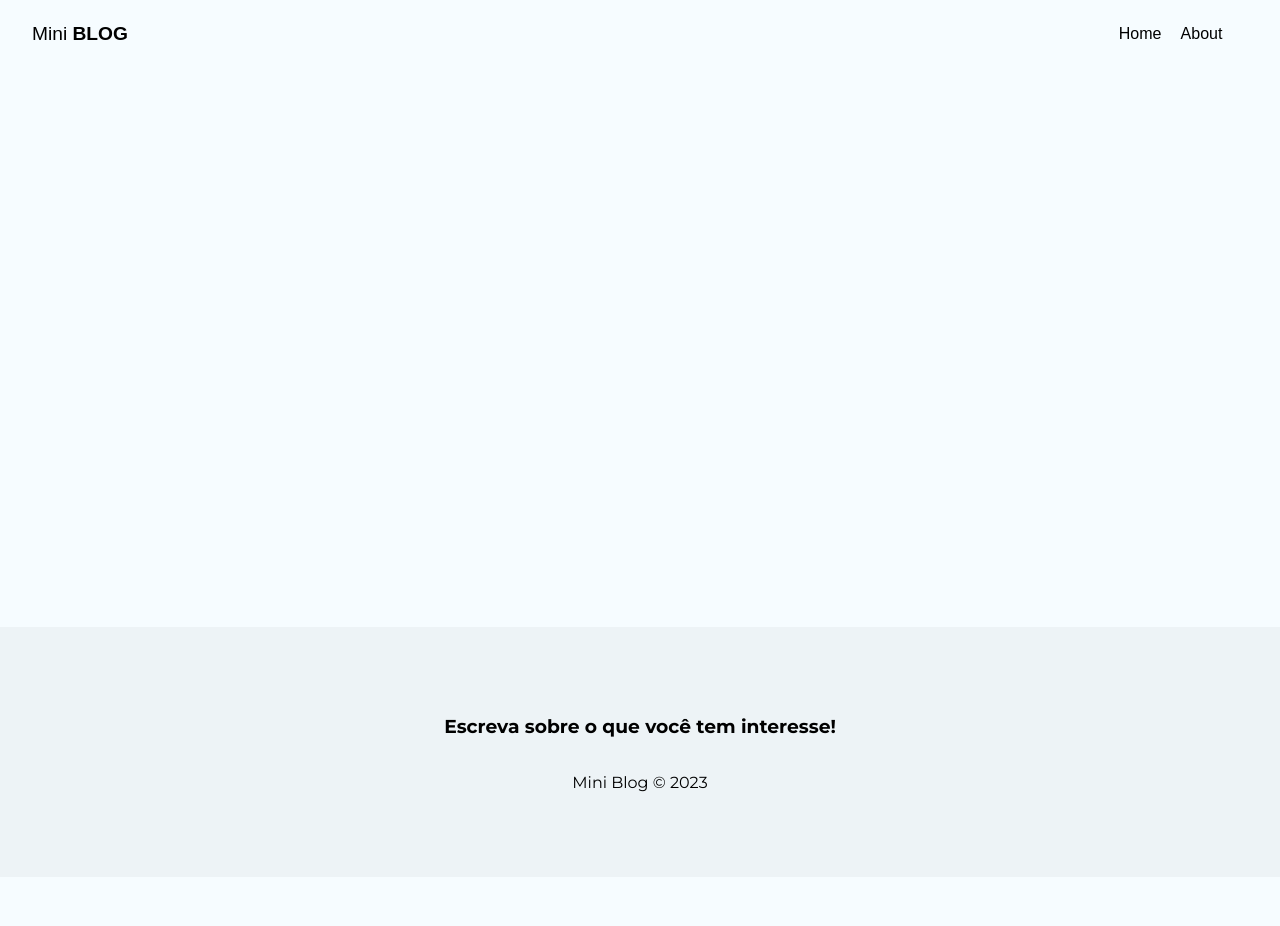
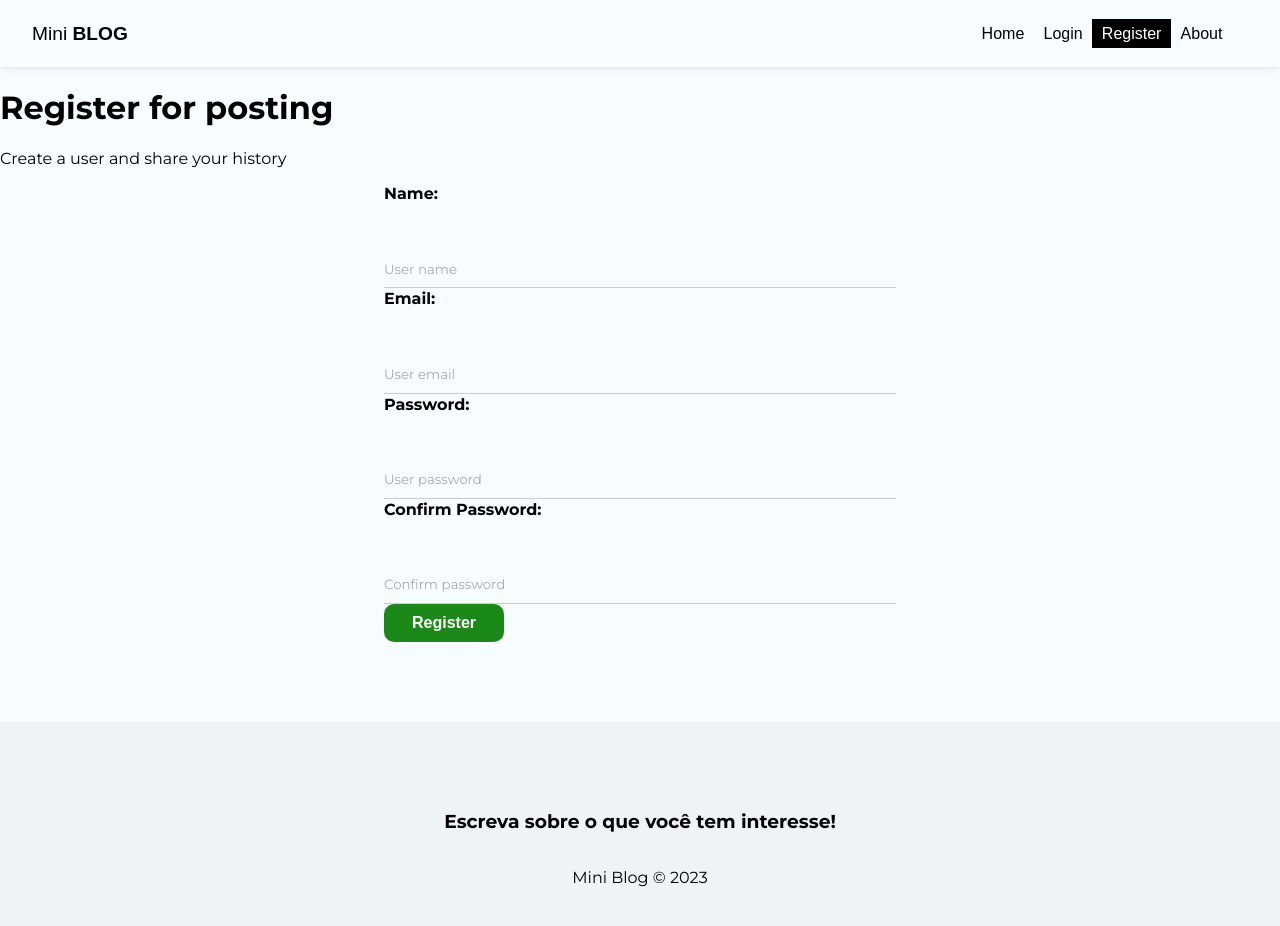
Before and after one commit to GabrielLacerda00/MiniBlogProject, a React (Create React App) app in the folder miniblog/: page /register in a window 1280 px wide. Shown: the top 926 px of the page. Before the commit the page ends 877 px from the top, so only its background shows below. Built offline with nearby package versions, Linux system fonts and the light colour scheme.

Commit message:
creating register form and CSS form

```diff
--- a/miniblog/src/App.js
+++ b/miniblog/src/App.js
@@ -5,6 +5,8 @@
 //Import routes pages
 import Home from './pages/Home/Home';
 import About from './pages/About/About';
+import Login from "./pages/Login/Login";
+import Register from "./pages/Register/Register";
 import Footer from './components/Footer';
 import Navbar from "./components/Navbar";
 
@@ -18,6 +20,8 @@
           <Routes>
               <Route path='/' element={<Home/>}/>
               <Route path='/about' element={<About/>}/>
+              <Route path='/login' element={<Login/>}/>
+              <Route path='/register' element={<Register/>}/>
           </Routes>
         </div>
         <Footer/>
--- a/miniblog/src/components/Navbar.js
+++ b/miniblog/src/components/Navbar.js
@@ -13,6 +13,12 @@
                     <NavLink to="/" className={({isActive}) => (isActive ? styles.active : "")}>Home</NavLink>
                 </li>
                 <li>
+                    <NavLink to="/login" className={({isActive}) => (isActive ? styles.active : "")}>Login</NavLink>
+                </li>
+                <li>
+                    <NavLink to="/register" className={({isActive}) => (isActive ? styles.active : "")}>Register</NavLink>
+                </li>
+                <li>
                     <NavLink to="/about" className={({isActive}) => (isActive ? styles.active : "")}>About</NavLink>
                 </li>
             </ul>
--- a/miniblog/src/components/Navbar.module.css
+++ b/miniblog/src/components/Navbar.module.css
@@ -1,6 +1,6 @@
 .navbar{
     display: flex;
-    box-shadow: rgba(0, 0, 0, 0)0px -2px 10px 0px;
+    box-shadow: rgba(0, 0, 0, .20)0px -2px 10px 0px;
     justify-content: space-between;
     align-items: center;
     padding: .5em 2em;
--- a/miniblog/src/index.css
+++ b/miniblog/src/index.css
@@ -8,6 +8,7 @@
 input::placeholder,
 textarea::placeholder{
   font-family: "Montserrat", sans-serif;
+  color: #AAA;
 }
 
 input:focus,
@@ -31,3 +32,79 @@
 nav button:hover {
   color: #bbb;
 }
+
+
+/* form style*/
+
+form{
+  max-width: 40%;
+  margin: 0 auto;
+}
+
+label{
+  display: flex;
+  flex-direction: column;
+  margin-bottom: 1px;
+}
+
+label span {
+  margin-bottom: 3em;
+  font-weight: bold;
+  text-align: left;
+}
+
+input,
+textarea{
+  box-sizing: border-box;
+  border: none;
+  border-bottom: 1px solid #ccc;
+  padding: .8em 0;
+  background-color: transparent;
+}
+
+.btn{
+  background-color: #1a8918;
+  color: #FFF;
+  text-align: center;
+  cursor: pointer;
+  border-radius: 10px;
+  width: 120px;
+  font-weight: bold;
+  border: none;
+  padding: 10px 15px;
+  font-size: 1em;
+}
+
+.btn.btn-dark{
+  background-color: #000;
+  border-radius: 0;
+}
+
+.btn.btn-outline {
+  background-color: transparent;
+  border-radius: 0;
+  color: #000;
+  border: 1px solid #000;
+  padding: 7px 30px;
+}
+
+.btn:hover {
+  background-color: #0F730c;
+  color: #FFF;
+}
+
+.btn.btn-danger:hover{
+  background-color: #Dc3545;
+}
+
+button[disabled]{
+  background-color: #aaa;
+}
+
+.container .error{
+  color: #721c24;
+  background-color: #f8d7da;
+  border: 1px solid #f5c6cb;
+  padding: 5px;
+  border-radius: 5px;
+}
--- /dev/null
+++ b/miniblog/src/pages/Login/Login.js
@@ -0,0 +1,12 @@
+import React from "react";
+import styles from "./Login.module.css";
+
+const Login = () => {
+    return(
+        <div>
+            <h2>Login</h2>
+        </div>
+    )
+}
+
+export default Login;
--- /dev/null
+++ b/miniblog/src/pages/Register/Register.js
@@ -0,0 +1,50 @@
+import React from "react";
+import styles from "./Register.module.css";
+
+import { useState, useEffect } from "react";
+
+const Register = () => {
+    return(
+        <div >
+            <h1>Register for posting</h1>
+            <p>Create a user and share your history</p>
+            <form>
+                <label>
+                    <span>Name:</span>
+                    <input
+                    type="text"
+                    name="displayname"
+                    required
+                    placeholder="User name"/>
+                </label>
+                <label>
+                    <span>Email:</span>
+                    <input
+                    type="email"
+                    name="email"
+                    required
+                    placeholder="User email"/>
+                </label>
+                <label>
+                    <span>Password:</span>
+                    <input
+                    type="password"
+                    name="password"
+                    required
+                    placeholder="User password"/>
+                </label>
+                <label>
+                    <span>Confirm Password:</span>
+                    <input
+                    type="password"
+                    name="confirm password"
+                    required
+                    placeholder="Confirm password"/>
+                    <button className="btn">Register</button>
+                </label>
+            </form>
+        </div>
+    )
+}
+
+export default Register;
--- /dev/null
+++ b/miniblog/src/pages/Register/Register.module.css
@@ -0,0 +1,7 @@
+.register{
+    text-align: center;
+}
+
+.register p {
+    color: #aaa;
+}
```
Also changed, not shown: miniblog/src/pages/Login/Login.module.css (added).
